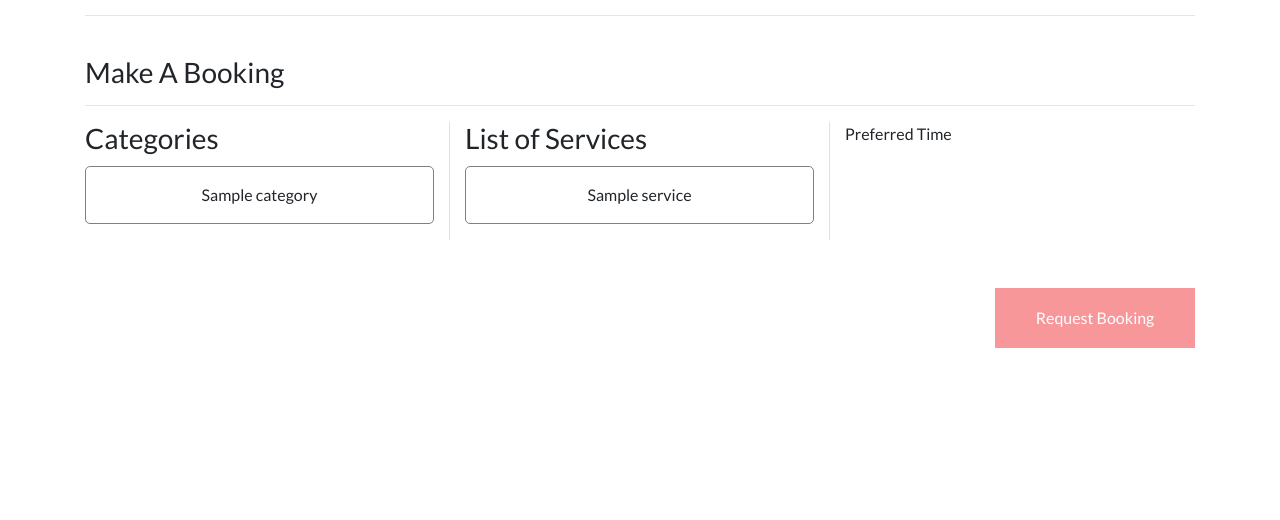
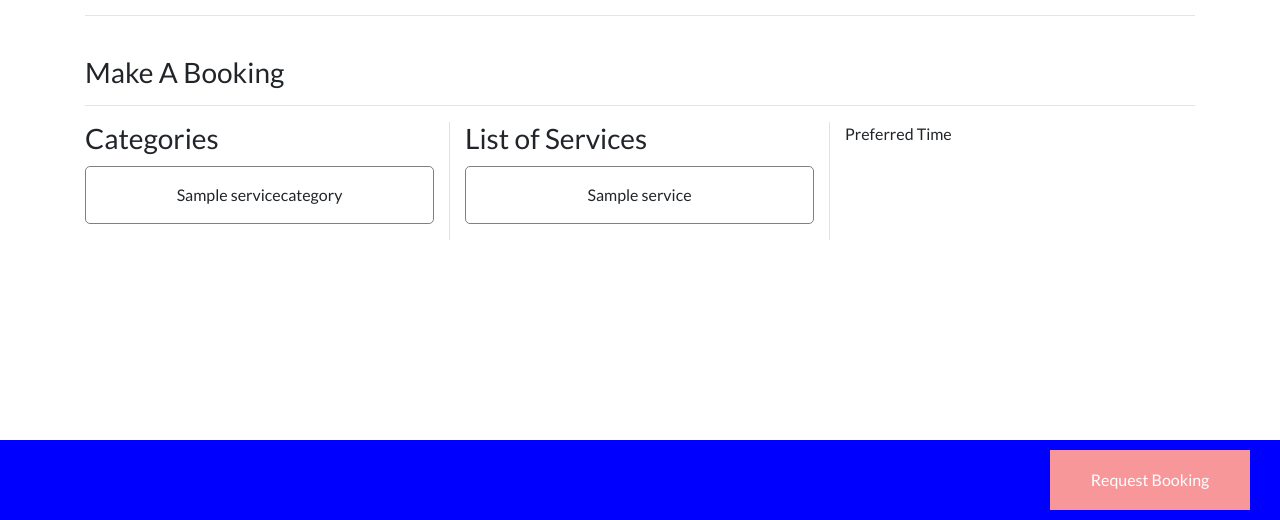
Before and after one commit to Code-Institute-Submissions/beauty4u, a Django app: page /booking/ in a window 1280 px wide. Shown: the part 280-800 px from the top of the page. Run offline with Django 3.2, Linux system fonts and the light colour scheme; a user stored in the database is signed in; tables that the repository leaves empty hold one stand-in row (values such as "Sample post"); some libraries are stand-ins or nearby versions.

Commit message:
changed booking category model name - fixed underline name error in model name - displayed list of services and added jquery base file

```diff
--- a/booking/admin.py
+++ b/booking/admin.py
@@ -1,6 +1,6 @@
 from django.contrib import admin
-from .models import Bookings, Service_Category,Services
+from .models import Bookings, serviceCategory,Services
 
 admin.site.register(Bookings)
-admin.site.register(Service_Category)
+admin.site.register(serviceCategory)
 admin.site.register(Services)
--- a/booking/models.py
+++ b/booking/models.py
@@ -7,7 +7,7 @@
         verbose_name_plural = "Services"
 
 
-    service_category = models.ForeignKey('Service_Category', null=True, blank=True, on_delete=models.SET_NULL)
+    serviceCategory = models.ForeignKey('ServiceCategory', null=True, blank=True, on_delete=models.SET_NULL)
     name = models.CharField(max_length=254)
     description = models.TextField()
     price = models.DecimalField(max_digits=6, decimal_places=2)
@@ -16,7 +16,7 @@
         return self.name
 
 
-class Service_Category(models.Model):
+class serviceCategory(models.Model):
 
     class Meta:
         verbose_name_plural = "Service Categories"
--- a/booking/templates/booking/booking.html
+++ b/booking/templates/booking/booking.html
@@ -45,7 +45,7 @@
     <div><h3>Categories</h3></div>
     <ul class="list-unstyled">
         {% for category in categories %}
-        <a href="?service_type={{ forloop.counter }}"><li class="p-3 booking-list-item">{{ category.name }}</li></a>
+        <li class="p-3 booking-list-item">{{ category.name }}</li>
         {% endfor %}
     </ul>
 </div>
@@ -53,18 +53,24 @@
     <div><h3>List of Services</h3></div>
     <ul class="list-unstyled">
         {% for service in services %}
-        <a href="?service={{ forloop.counter }}"><li class="p-3 booking-list-item">{{ service.name }}</li></a>
+        <li class="p-3 booking-list-item">{{ service.name }}</li>
         {% endfor %}
     </ul>
 </div>
 <div class="col-4">Preferred Time</div>
  </div>
-<!--Request Booking-->
-<div class="row">
-<div class="col-12 mt-5 text-center">
+<!--Request Booking Fixed Bottom-->
+<div class="row request-fixed-bar">
+<div class="col-12 text-center">
 <div class="ml-auto request-a-booking-btn">Request Booking</div>
 </div>
 </div>
 
 </div>
 {% endblock %}
+
+
+<!--Load JQuery for booking widget-->
+{% block postloadjs %}
+<script src="{% static 'js/booking.js' %}"></script>
+{% endblock %}
--- a/booking/urls.py
+++ b/booking/urls.py
@@ -3,5 +3,4 @@
 
 urlpatterns = [
     path('', views.booking, name="booking"),
-
 ]
--- a/booking/views.py
+++ b/booking/views.py
@@ -1,25 +1,16 @@
 from django.shortcuts import render, get_object_or_404, redirect, reverse
 from django.contrib.auth.decorators import login_required
 from django.db.models import Q
-from .models import Bookings, Service_Category, Services
+from .models import Bookings, serviceCategory, Services
 
 """ Login Required to view this app - if not logged in - redirect to login"""
 @login_required(login_url='/accounts/login/')
 # Create your views here.
 def booking (request):
-    service_type = 1
-    if request.GET:
-        if 'service_type' in request.GET:
-            if request.GET['service_type'].isnumeric():
-                service_type = request.GET['service_type']
-            if not service_type:
-                return redirect(reverse('booking'))
-
-
 
     username = request.user.username
     bookings = Bookings.objects.all()
-    categories = Service_Category.objects.all()
+    categories = serviceCategory.objects.all()
     services = Services.objects.all()
 
     if not request.user.is_authenticated:
@@ -28,9 +19,7 @@
     # Filer bookings based on logged in username
     queries = Q(username__icontains= request.user.username)
     bookings = bookings.filter(queries)
-    services = Services.objects.filter(service_category=service_type)
 
-    service_type_start = 1
 
 
     """ Treat list of services to display as queries """
@@ -40,6 +29,6 @@
         'categories': categories,
         'username': username,
         'services': services,
-        'service_type_start': service_type_start
+
     }
     return render(request, 'booking/booking.html', context)
--- a/static/css/base.css
+++ b/static/css/base.css
@@ -108,6 +108,7 @@
 /* 5. Booking ------- */
 
 .booking-list-item {
+
   border: 1px solid grey;
   margin-top: 10px;
   margin-bottom: 10px;
@@ -115,12 +116,37 @@
   text-align: center;
 }
 
+
+.booking-list-item-selected {
+background-color: lightgrey;
+}
+
+.request-fixed-bar {
+position: fixed;
+bottom: 0;
+left: 0;
+background-color: blue;
+min-width: 100vw;
+margin: 0;
+padding: 0;
+height: 80px;
+}
+
 .request-a-booking-btn {
+  position: absolute;
+  top: 10px;
+  right: 30px;
 height: 60px;
 width: 200px;
 background-color: #F89799;
 line-height: 60px;
 color: #fff;
+}
+
+.contain-booking-details {
+color: #fff !important;
+font-size: 2em;
+line-height: 80px;
 }
 
 
--- /dev/null
+++ b/static/js/booking.js
@@ -0,0 +1,3 @@
+$(".booking-list-item").click(function(){
+$(this).toggleClass("booking-list-item-selected");
+});
```
Also changed, not shown: booking/migrations/0003_auto_20201017_0856.py (added), booking/migrations/0004_auto_20201017_0859.py (added).
